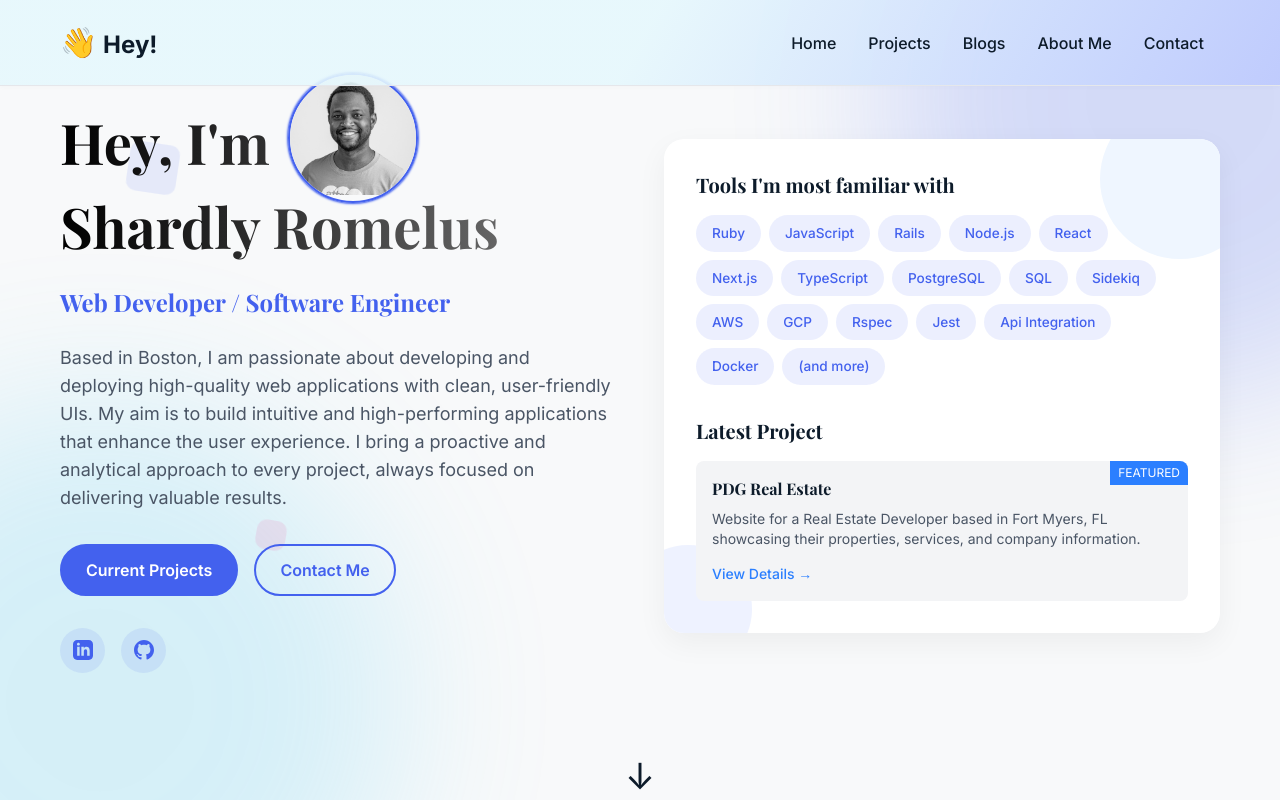
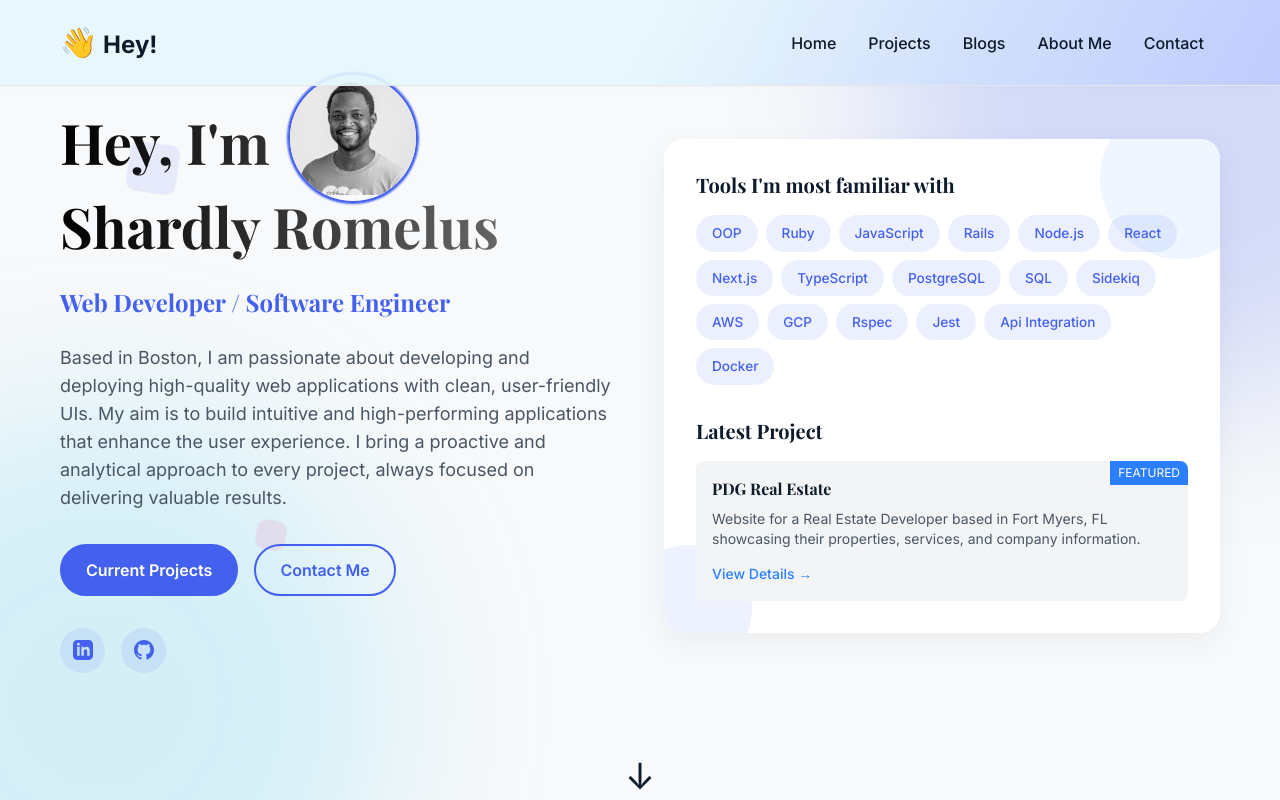
Before and after one commit to sromelus/my_dev_porfolio, a Next.js app: page / in a window 1280 px wide. Shown: the top 800 px of the page. Built offline with nearby package versions, Linux system fonts and the light colour scheme.

Commit message:
update skills section and tags

```diff
--- a/app/components/Hero.tsx
+++ b/app/components/Hero.tsx
@@ -6,7 +6,7 @@ import Link from 'next/link';
 import { shardlyRomelusPic } from '../../images';
 
 const Hero: React.FC = () => {
-  const skills = ['Ruby', 'JavaScript', 'Rails', 'Node.js', 'React', 'Next.js', 'TypeScript', 'PostgreSQL', 'SQL', 'Sidekiq', 'AWS', 'GCP', 'Rspec', 'Jest', 'Api Integration', 'Docker', '(and more)']
+  const skills = ['OOP', 'Ruby', 'JavaScript', 'Rails', 'Node.js', 'React', 'Next.js', 'TypeScript', 'PostgreSQL', 'SQL', 'Sidekiq', 'AWS', 'GCP', 'Rspec', 'Jest', 'Api Integration', 'Docker']
 
   const featuredProject = projectsData.find(project => project.slug === 'pdg-real-estate');
   return (
```
